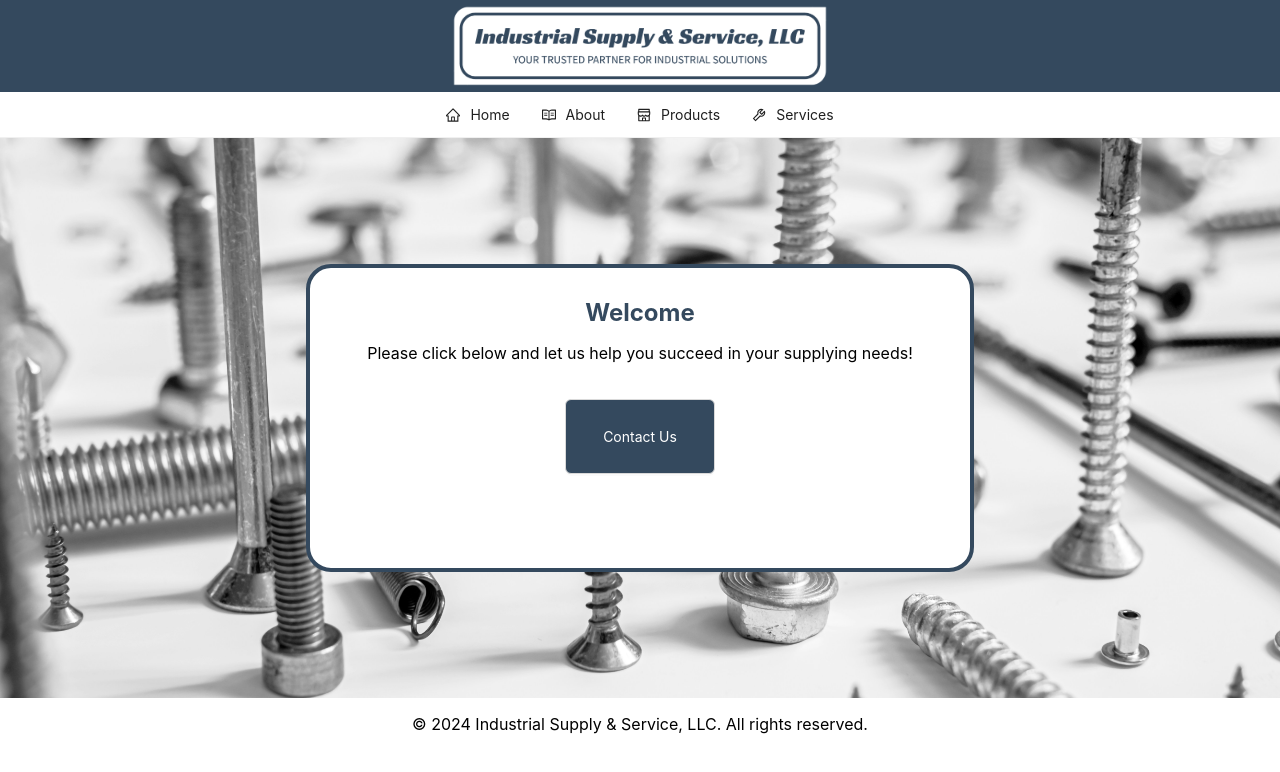
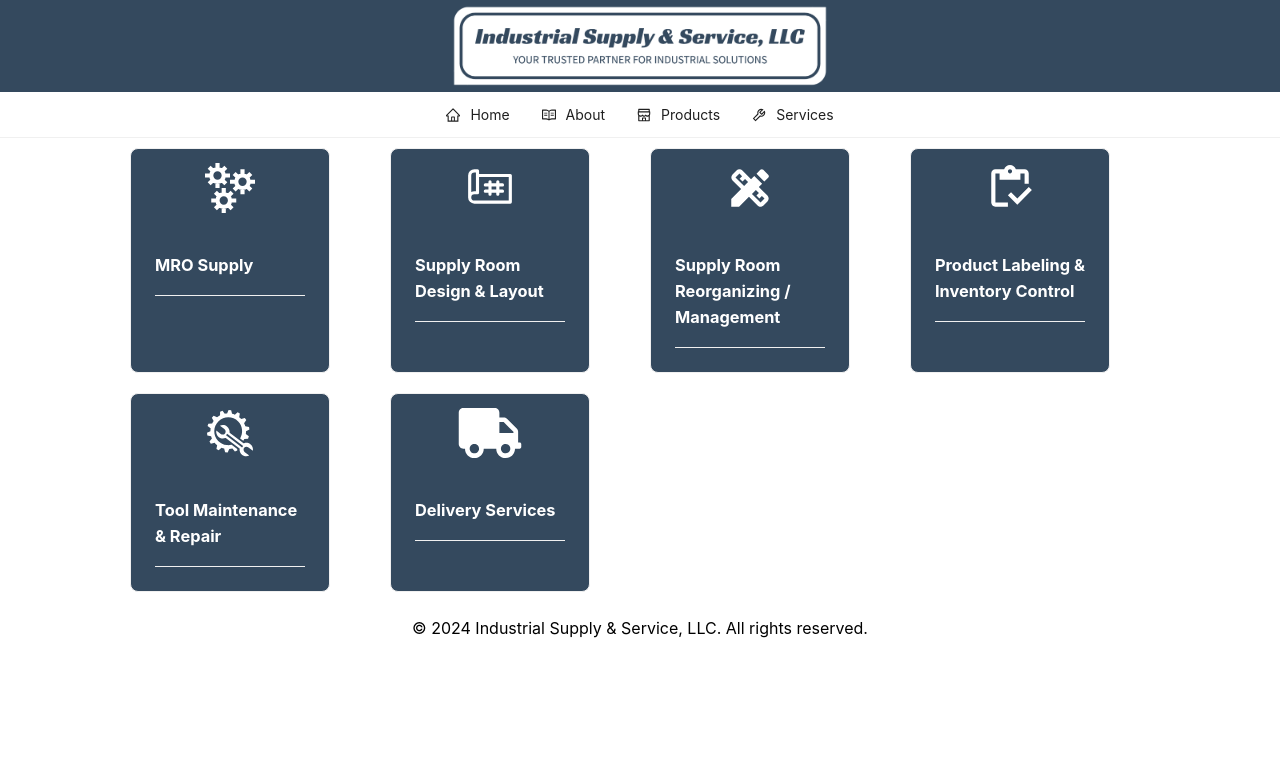
Before and after one commit to cmkaylor/isupply-v3, a React (Create React App) app: page /#/Services in a window 1280 px wide. Shown: the top 772 px of the page. Built offline with nearby package versions, Linux system fonts and the light colour scheme.

Commit message:
Add services page

```diff
--- a/package.json
+++ b/package.json
@@ -10,6 +10,7 @@
     "axios": "^1.6.8",
     "react": "^18.3.1",
     "react-dom": "^18.3.1",
+    "react-icons": "^5.2.1",
     "react-router-dom": "^6.23.0",
     "react-scripts": "5.0.1",
     "web-vitals": "^2.1.4"
--- a/src/App.js
+++ b/src/App.js
@@ -4,6 +4,7 @@
 import FooterContent from './components/FooterContent';
 import Home from './pages/Home';
 import About from './pages/About';
+import Services from './pages/Services';
 
 function App() {
   return (
@@ -13,6 +14,7 @@
           <Routes>
               <Route path="Home" element={<Home />} />
               <Route path="About" element={<About />} />
+              <Route path="Services" element={<Services />} />
               <Route path="*" element={<Home />} />
           </Routes>
           <FooterContent/>
--- a/src/components/Navigation.js
+++ b/src/components/Navigation.js
@@ -38,7 +38,7 @@
     ],
   },
   {
-    label: 'Services',
+    label: (<Link to="/Services">Services</Link>),
     key: 'services',
     icon: <ToolOutlined />,
   },
--- /dev/null
+++ b/src/components/WrapperCard.js
@@ -0,0 +1,26 @@
+import React from 'react';
+import { Card, Flex, Divider } from 'antd';
+
+const WrapperCard = ({ imageComp: ImageComp, title, description }) => {
+    return (
+      <Card
+        style={{
+          width: 200,
+          margin: '10px',
+          backgroundColor: '#34495E',
+          color: 'white'
+        }}
+        cover={
+            <ImageComp style={{fontSize: '50px', marginTop:'15px'}}/>
+        }
+        hoverable={true}
+      >
+        <Flex justify='center' align='left' vertical='true'>
+          <h3>{title}</h3>
+          <Divider style={{backgroundColor: '#FFFFFF', margin: '0px'}}/>
+        </Flex>
+      </Card>
+    );
+}
+
+export default WrapperCard;
--- a/src/index.css
+++ b/src/index.css
@@ -12,7 +12,11 @@
     monospace;
 }
 
-dots {
-  color: red;
-  font-style: italic;
+.style-card {
+	background: #34495E;
+  margin: 10px;
+  margin: '10px';
+  padding: '10px';
+  border-radius: '5px';
+  display: flex;
 }
--- a/src/pages/About.js
+++ b/src/pages/About.js
@@ -3,7 +3,7 @@
 
 const About = () => {
   return (
-    <Flex justify="top" align="center" flex="auto" vertical={true} style={{height: '70vh'}}>
+    <Flex justify="top" align="center" flex="auto" vertical={true}>
         <h1>About Us</h1>
         <div style={{width: '70vh'}}>
             <AboutCarousel/>
--- /dev/null
+++ b/src/pages/Services.js
@@ -0,0 +1,36 @@
+import WrapperCard from '../components/WrapperCard';
+import { MdOutlineInventory, MdDesignServices } from "react-icons/md";
+import { PiBlueprint } from "react-icons/pi";
+import { GiAutoRepair } from "react-icons/gi";
+import { FaTruck } from "react-icons/fa";
+import { GrServices } from "react-icons/gr";
+
+const Services = () => (
+    <div style={{ display: 'grid', gridTemplateColumns: 'repeat(auto-fill, 260px)', justifyContent: 'center'}}>
+        <WrapperCard
+        imageComp={GrServices}
+        title={'MRO Supply'}
+        />
+        <WrapperCard
+        imageComp={PiBlueprint}
+        title={'Supply Room Design & Layout'}
+        />
+        <WrapperCard
+        imageComp={MdDesignServices}
+        title={'Supply Room Reorganizing / Management'}
+        />
+        <WrapperCard
+        imageComp={MdOutlineInventory}
+        title={'Product Labeling & Inventory Control'}
+        />
+        <WrapperCard
+        imageComp={GiAutoRepair}
+        title={'Tool Maintenance & Repair'}
+        />
+        <WrapperCard
+        imageComp={FaTruck}
+        title={'Delivery Services'}
+        />
+    </div>
+);
+export default Services;
```
Also changed, not shown: 1 other file (tests, documents, lock files or other folders).
